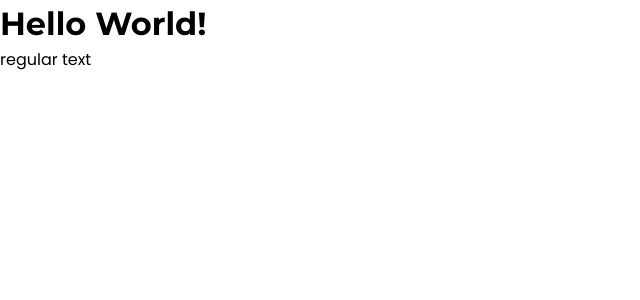
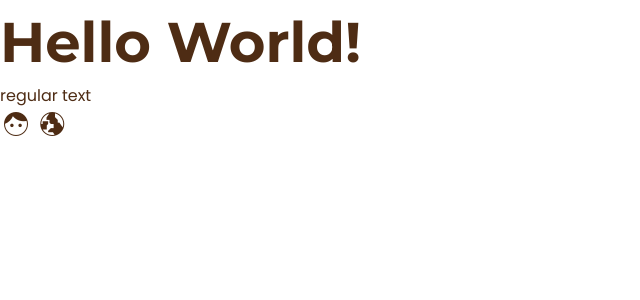
Before and after one commit to netphabric/berikids-ngo, a SvelteKit app: page / in a window 1280 px wide. Shown: the top 300 px of the page, without its empty margins (0-640 px from the left). Built offline with nearby package versions, Linux system fonts and the light colour scheme.

Commit message:
configured font icon preload

```diff
--- a/package.json
+++ b/package.json
@@ -34,6 +34,7 @@
 	"type": "module",
 	"dependencies": {
 		"@fontsource-variable/montserrat": "^5.1.0",
-		"@fontsource/poppins": "^5.1.0"
+		"@fontsource/poppins": "^5.1.0",
+		"material-symbols": "^0.25.0"
 	}
 }
--- a/src/routes/+layout.svelte
+++ b/src/routes/+layout.svelte
@@ -1,4 +1,5 @@
 <script>
+	// fonts
 	import "@fontsource-variable/montserrat"
 	import "@fontsource/poppins/300.css"
 	import "@fontsource/poppins/400.css"
@@ -6,6 +7,11 @@
 	import "@fontsource/poppins/600.css"
 	import "@fontsource/poppins/700.css"
 	import "@fontsource/poppins/800.css"
+
+	// icon fonts
+	import "material-symbols/sharp.scss"
+
+	// global style
 	import "styles/global.scss"
 </script>
 
--- a/src/routes/+page.svelte
+++ b/src/routes/+page.svelte
@@ -4,3 +4,6 @@
 
 <h1 class={style.heading}>Hello World!</h1>
 <p>regular text</p>
+
+<span class="material-symbols-sharp">face</span>
+<span class="material-symbols-sharp">globe_uk</span>
--- a/src/routes/index.module.scss
+++ b/src/routes/index.module.scss
@@ -1,5 +1,5 @@
 @use "styles/variables.module" as *;
 
 .heading {
-	font-size: $h1;
+  font-size: $h1;
 }
--- a/src/styles/_functions.module.scss
+++ b/src/styles/_functions.module.scss
@@ -1,5 +1,5 @@
 @use "sass:math";
 
 @function rem($px) {
-  @return math.div($px, 16) rem;
+  @return math.div($px, 16)+rem;
 }
--- a/src/styles/_reset.module.scss
+++ b/src/styles/_reset.module.scss
@@ -12,8 +12,10 @@
 }
 
 body {
+  line-height: 1.5;
+  color: $black;
+  background-color: $white;
   font-family: $primary-font;
-  line-height: 1.5;
   -webkit-font-smoothing: antialiased;
 }
 
@@ -56,3 +58,23 @@ h6 {
 #__next {
   isolation: isolate;
 }
+
+.material-symbols-sharp {
+  font-variation-settings:
+    'FILL' 1,
+    'wght' 200,
+    'GRAD' 0,
+    'opsz' 48;
+
+  font-size: $icon;
+  font-style: normal;
+  font-weight: $normal;
+
+  display: inline-block;
+  line-height: 1;
+  text-transform: none;
+  letter-spacing: normal;
+  word-wrap: normal;
+  white-space: nowrap;
+  direction: ltr;
+}
--- a/src/styles/_variables.module.scss
+++ b/src/styles/_variables.module.scss
@@ -13,6 +13,7 @@ $medium: rem(18);
 $regular: rem(16);
 $small: rem(14);
 $tiny: rem(12);
+$icon: rem(32);
 
 // Title Fonts
 $h1: rem(56);
@@ -31,5 +32,6 @@ $bold: 700;
 $extra-bold: 800;
 
 // font families
+$primary-font: "Poppins", sans-serif;
 $heading-font: "Montserrat", sans-serif;
-$primary-font: "Poppins", sans-serif;
+$icon-font: "Material Symbols Outlined", sans-serif;
--- a/src/styles/global.scss
+++ b/src/styles/global.scss
@@ -1,2 +1 @@
 @use './reset.module';
-@use './variables.module';
```
Also changed, not shown: 1 other file (tests, documents, lock files or other folders).
